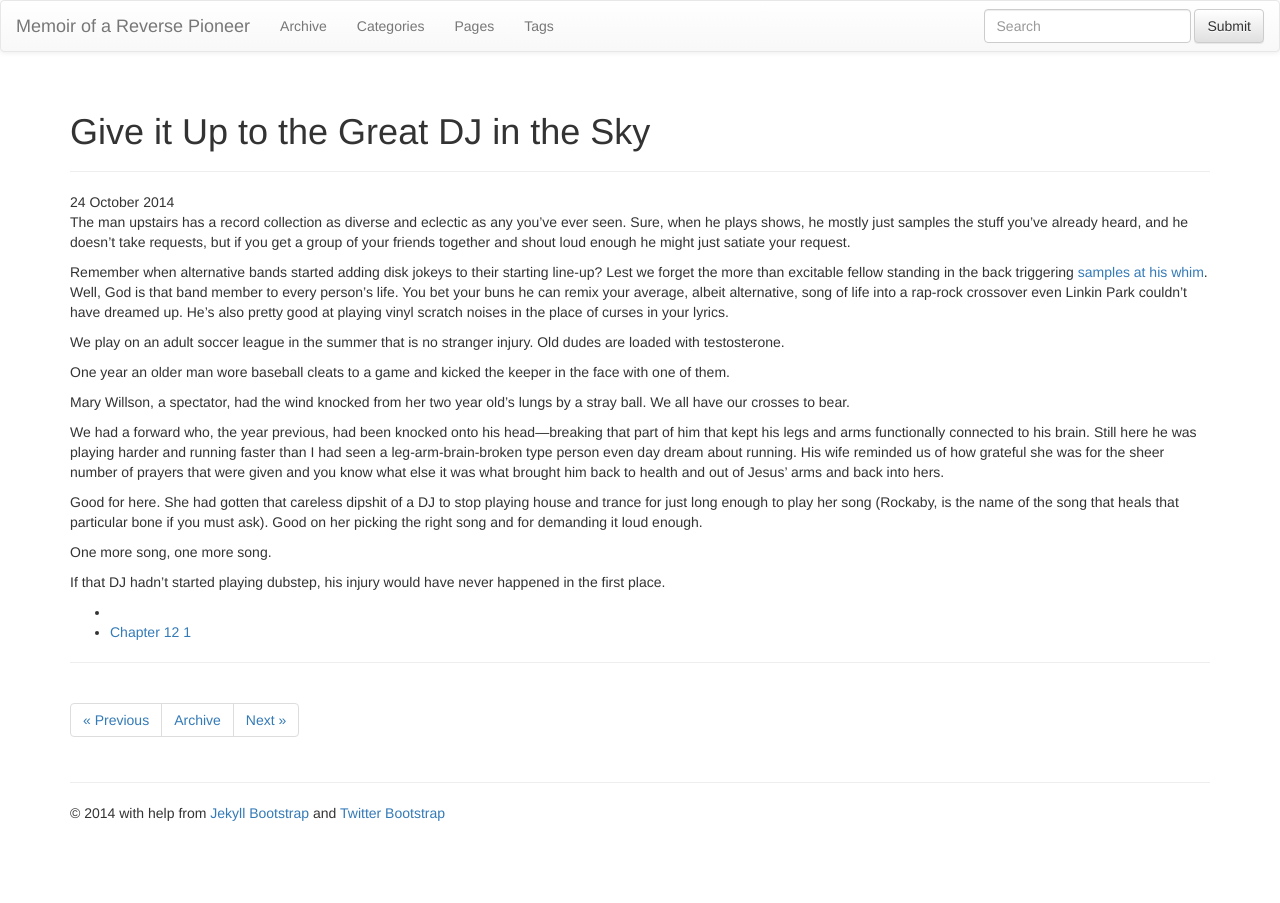
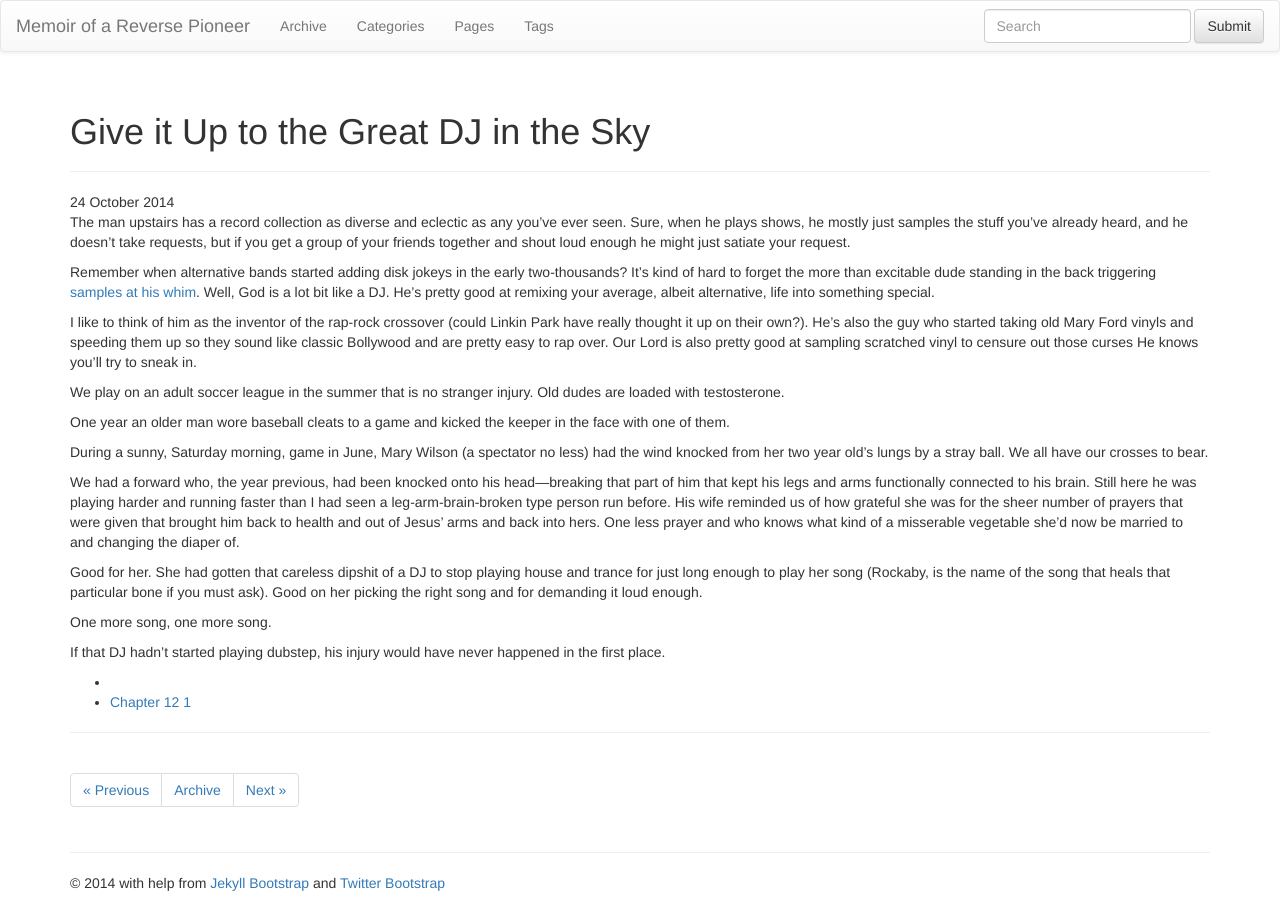
Before and after one commit to rabid-unicorn/reverse-pioneer, a Jekyll site: the page built from _posts/2014-10-24-dj-in-the-sky.md, in a window 1280 px wide. Built offline with Jekyll 4.4.1, drawn with Linux system fonts in a browser that asks for light colours; nearby versions of some CDN libraries; library files that are not in the unit come from our copies.

Commit message:
dj — disk jockey edits

```diff
--- a/_posts/2014-10-24-dj-in-the-sky.md
+++ b/_posts/2014-10-24-dj-in-the-sky.md
@@ -9,17 +9,19 @@ tags : []
 
 The man upstairs has a record collection as diverse and eclectic as any you've ever seen. Sure, when he plays shows, he mostly just samples the stuff you've already heard, and he doesn't take requests, but if you get a group of your friends together and shout loud enough he might just satiate your request.
 
-Remember when alternative bands started adding disk jokeys to their starting line-up? Lest we forget the more than excitable fellow standing in the back triggering [samples at his whim](https://www.youtube.com/watch?v=ilqGBvMP1-M). Well, God is that band member to every person's life. You bet your buns he can remix your average, albeit alternative, song of life into a rap-rock crossover even Linkin Park couldn't have dreamed up. He's also pretty good at playing vinyl scratch noises in the place of curses in your lyrics.
+Remember when alternative bands started adding disk jokeys in the early two-thousands? It's kind of hard to forget the more than excitable dude standing in the back triggering [samples at his whim](https://www.youtube.com/watch?v=ilqGBvMP1-M). Well, God is a lot bit like a DJ. He's pretty good at remixing your average, albeit alternative, life into something special.
+
+I like to think of him as the inventor of the rap-rock crossover (could Linkin Park have really thought it up on their own?). He's also the guy who started taking old Mary Ford vinyls and speeding them up so they sound like classic Bollywood and are pretty easy to rap over. Our Lord is also pretty good at sampling scratched vinyl to censure out those curses He knows you'll try to sneak in.
 
 We play on an adult soccer league in the summer that is no stranger injury. Old dudes are loaded with testosterone.
 
 One year an older man wore baseball cleats to a game and kicked the keeper in the face with one of them.
 
-Mary Willson, a spectator, had the wind knocked from her two year old's lungs by a stray ball. We all have our crosses to bear.
+During a sunny, Saturday morning, game in June, Mary Wilson (a spectator no less) had the wind knocked from her two year old's lungs by a stray ball. We all have our crosses to bear.
 
-We had a forward who, the year previous, had been knocked onto his head—breaking that part of him that kept his legs and arms functionally connected to his brain. Still here he was playing harder and running faster than I had seen a leg-arm-brain-broken type person even day dream about running. His wife reminded us of how grateful she was for the sheer number of prayers that were given and you know what else it was what brought him back to health and out of Jesus' arms and back into hers.
+We had a forward who, the year previous, had been knocked onto his head—breaking that part of him that kept his legs and arms functionally connected to his brain. Still here he was playing harder and running faster than I had seen a leg-arm-brain-broken type person run before. His wife reminded us of how grateful she was for the sheer number of prayers that were given that brought him back to health and out of Jesus' arms and back into hers. One less prayer and who knows what kind of a misserable vegetable she'd now be married to and changing the diaper of.
 
-Good for here. She had gotten that careless dipshit of a DJ to stop playing house and trance for just long enough to play her song (Rockaby, is the name of the song that heals that particular bone if you must ask). Good on her picking the right song and for demanding it loud enough.
+Good for her. She had gotten that careless dipshit of a DJ to stop playing house and trance for just long enough to play her song (Rockaby, is the name of the song that heals that particular bone if you must ask). Good on her picking the right song and for demanding it loud enough.
 
 One more song, one more song.
 
```
Also changed, not shown: 3 other files.
